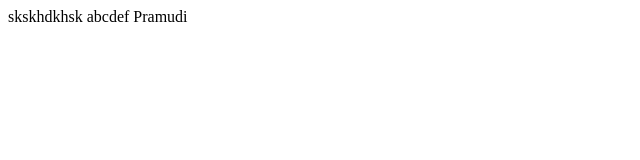
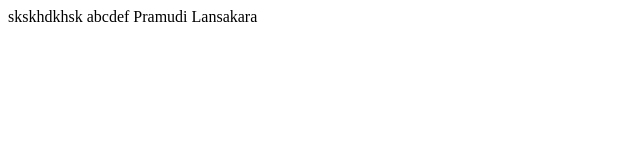
Before and after one commit to MudusarithaGangamina/demo-repo, a plain HTML site: page index.html in a window 1280 px wide. Shown: the full height of the page, 0-640 px from the left. Drawn offline with Linux system fonts and the light colour scheme.

Commit message:
Update index.html
Add a name

```diff
--- a/index.html
+++ b/index.html
@@ -1,5 +1,5 @@
 <html><body>
 skskhdkhsk
 abcdef
-  Pramudi
+  Pramudi Lansakara
 </body></html>
```
